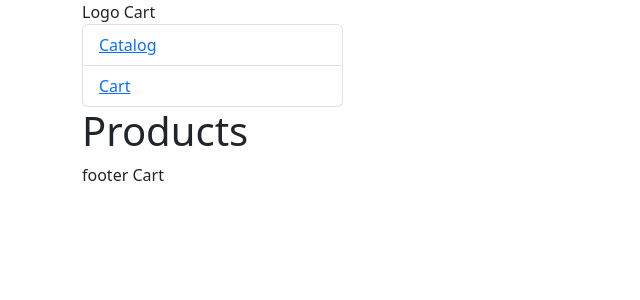
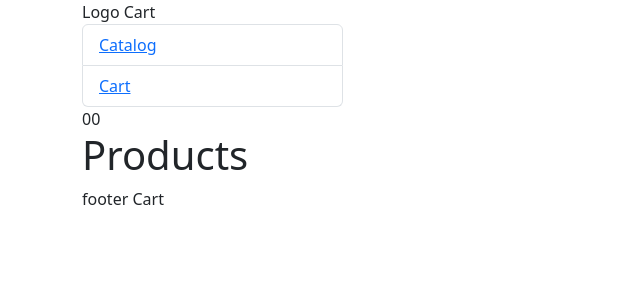
Before and after one commit to Alexey197/React_2023_HT1, a React (Vite) app: page / in a window 1280 px wide. Shown: the top 300 px of the page, without its empty margins (0-640 px from the left). Built offline with nearby package versions, Linux system fonts and the light colour scheme.

Commit message:
useStores hook

```diff
--- a/package.json
+++ b/package.json
@@ -12,6 +12,8 @@
   "dependencies": {
     "axios": "^1.6.2",
     "bootstrap": "^5.3.2",
+    "mobx": "^6.12.0",
+    "mobx-react-lite": "^4.0.5",
     "prop-types": "^15.8.1",
     "react": "^18.2.0",
     "react-bootstrap": "^2.9.1",
--- /dev/null
+++ b/src2/context/stores.js
@@ -0,0 +1,5 @@
+import { createContext } from "react";
+
+const StoresContext = createContext()
+
+export default StoresContext
--- /dev/null
+++ b/src2/hooks/useStores.js
@@ -0,0 +1,8 @@
+import { useContext } from "react";
+import StoresContext from "../context/stores";
+
+export default function useStores(...names) {
+  let stores = useContext(StoresContext)
+
+  return names.map(name => stores[name])
+}
--- a/src2/main.jsx
+++ b/src2/main.jsx
@@ -2,16 +2,22 @@ import ReactDOM from 'react-dom/client'
 import App from './App.jsx'
 import ApiContext from './context/api.js';
 import api from './api'
+import stores from './stores'
 import { BrowserRouter } from 'react-router-dom';
+import StoresContext from './context/stores.js';
 
 const container = document.getElementById('root');
 const root = ReactDOM.createRoot(container);
 root.render(
   <ApiContext.Provider value={api}>
-    <BrowserRouter>
-      <App />
-    </BrowserRouter>
+    <StoresContext.Provider value={stores}>
+      <BrowserRouter>
+        <App />
+      </BrowserRouter>
+    </StoresContext.Provider>
   </ApiContext.Provider>
 );
 
 import 'bootstrap/dist/css/bootstrap.css'
+
+// import './stores/cart'
--- a/src2/routes/index.jsx
+++ b/src2/routes/index.jsx
@@ -1,4 +1,5 @@
 import Products from "../views/Products"
+import Product from "../views/Product"
 import Cart from "../views/Cart"
 
 const routes = [
@@ -7,6 +8,10 @@ const routes = [
     element: <Products />
   },
   {
+    path: '/catalog/:id',
+    element: <Product />
+  },
+  {
     path: '/cart',
     element: <Cart />
   }
--- /dev/null
+++ b/src2/stores/cart.js
@@ -0,0 +1,33 @@
+import { makeAutoObservable } from 'mobx'
+
+export default class CartStore {
+
+  items = []
+
+  constructor() {
+    makeAutoObservable(this)
+  }
+
+  get cnt() {
+    return this.items.length
+  }
+
+  get total() {
+    return this.items.reduce((t, item) => t + item.id, 0) //id now is price of item
+  }
+
+  add(id) {
+    this.items.push( { id, cnt: 1 } )
+  }
+
+  remove(id) {
+    this.items = this.items.filter(item => item.id !== id)
+  }
+}
+
+// let cart = new Cart
+// cart.add(100)
+// cart.add(101)
+// cart.add(102)
+// cart.remove(101)
+// console.log(cart.total);
--- /dev/null
+++ b/src2/stores/index.js
@@ -0,0 +1,9 @@
+import CartStore from "./cart"
+import UserStore from "./user"
+
+const stores = {
+  cart: new CartStore,
+  user: new UserStore
+}
+
+export default stores
--- /dev/null
+++ b/src2/stores/user.js
@@ -0,0 +1,21 @@
+import { makeAutoObservable } from 'mobx'
+
+export default class UserStore {
+  user = null
+
+  constructor() {
+    makeAutoObservable(this)
+  }
+
+  get isLogin() {
+    return this.user !== null
+  }
+
+  login() {
+    this.user = { name: 'Admin' } //fake
+  }
+
+  logout() {
+    this.user = null
+  }
+}
--- /dev/null
+++ b/src2/views/Product.jsx
@@ -0,0 +1,8 @@
+function Product() {
+  console.log(3);
+  return <div>
+  <h1>Product item</h1>
+</div>
+}
+
+export default Product
--- a/src2/views/Products.jsx
+++ b/src2/views/Products.jsx
@@ -1,6 +1,11 @@
+import useStores from "../hooks/useStores";
+
 function Products() {
+  const [ cartStore, userStore ] = useStores('cart', 'user')
   console.log(1);
   return <div>
+    { cartStore.total }
+    { userStore.isLogin ? 1 : 0 }
   <h1>Products</h1>
 </div>
 }
```
Also changed, not shown: 1 other file (tests, documents, lock files or other folders).
